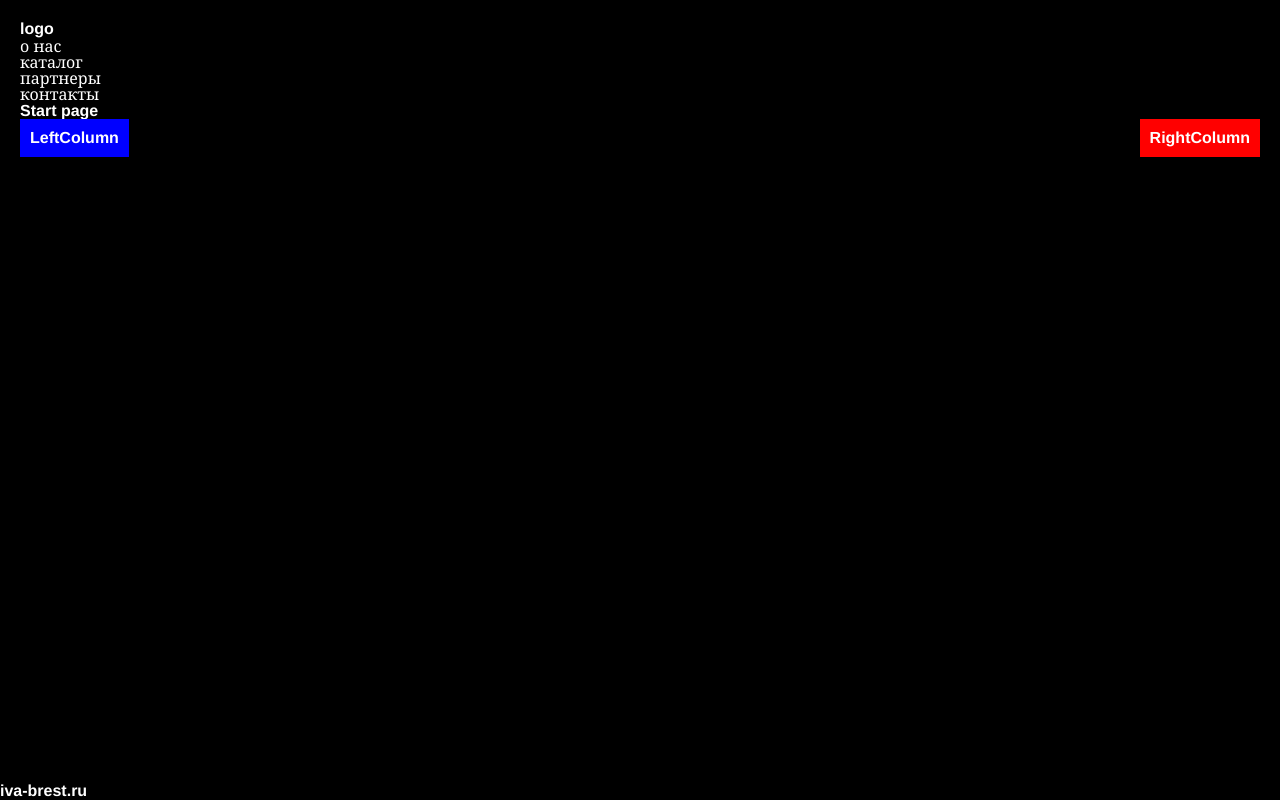
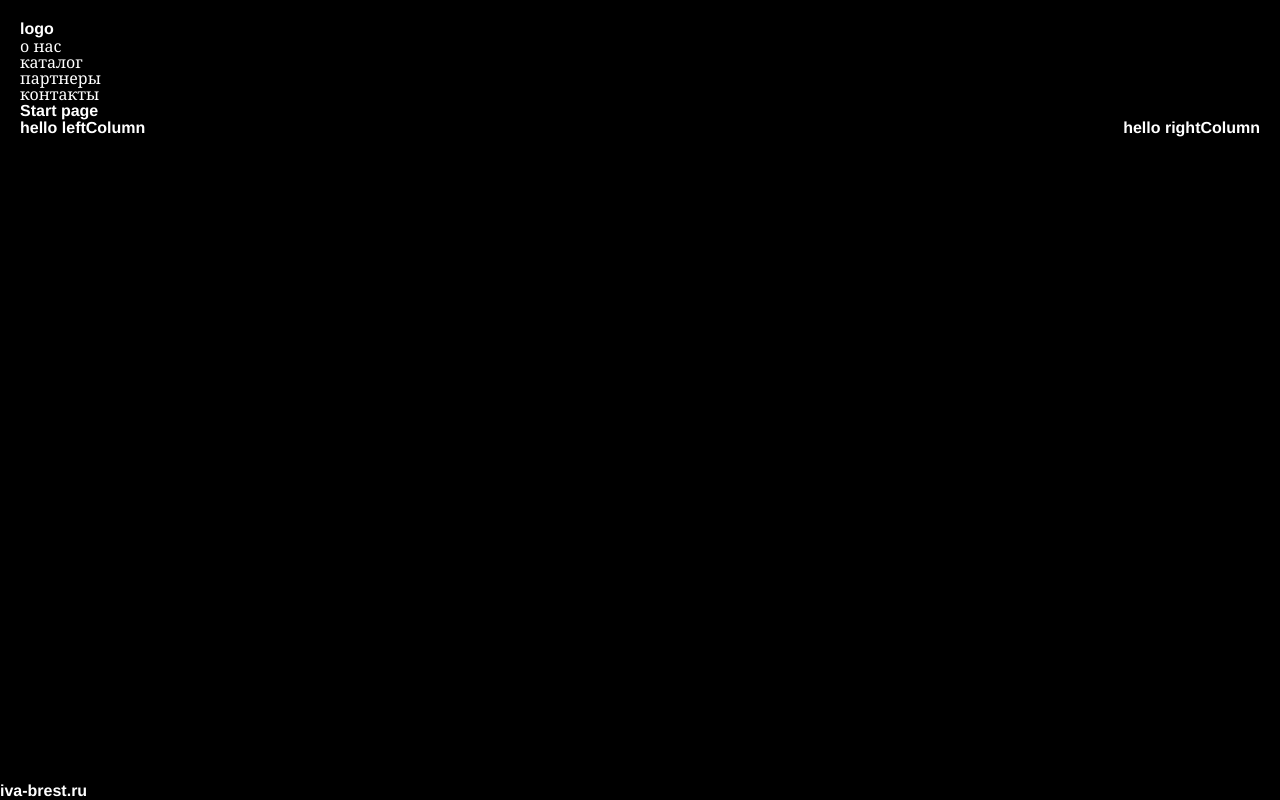
Before and after one commit to tabomors/iva-brest, a Gatsby site: page / in a window 1280 px wide. Built offline with nearby package versions, Linux system fonts and the light colour scheme; Gatsby itself is replaced by a stand-in of ours; what typography-theme-bootstrap would draw is missing.

Commit message:
new props for ColumnLayout

```diff
--- a/src/components/ColumnLayout/ColumnLayout.js
+++ b/src/components/ColumnLayout/ColumnLayout.js
@@ -2,12 +2,22 @@ import React from 'react';
 import PropTypes from 'prop-types';
 import styles from './ColumnLayout.module.css';
 
-const ColumnLayout = ({ children }) => {
-  return <div className={styles.content}>{children}</div>;
+const ColumnLayout = ({ leftColumn, rightColumn }) => {
+  return (
+    <div className={styles.content}>
+      {leftColumn}
+      {rightColumn}
+    </div>
+  );
 };
 
 ColumnLayout.propTypes = {
   children: PropTypes.element.isRequired,
 };
 
+ColumnLayout.propTypes = {
+  leftColumn: PropTypes.element,
+  rightColumn: PropTypes.element,
+};
+
 export default ColumnLayout;
--- a/src/components/Layout/Layout.js
+++ b/src/components/Layout/Layout.js
@@ -6,7 +6,8 @@ import styles from './Layout.module.css';
 
 const data = ['о нас', 'каталог', 'партнеры', 'контакты'];
 
-const Layout = ({ children }) => (
+const Layout = ({ children }) => {
+  return (
     <div className={styles.container}>
       <div className={styles.content}>
         <Header menu={data} />
@@ -15,6 +16,7 @@ const Layout = ({ children }) => (
       <Footer />
     </div>
   );
+};
 
 Layout.propTypes = {
   children: PropTypes.element.isRequired,
--- a/src/components/LeftColumn/LeftColumn.js
+++ /dev/null
@@ -1,14 +0,0 @@
-import React from 'react';
-import PropTypes from 'prop-types';
-import styles from './LeftColumn.module.css';
-
-const LeftColumn = ({ children }) => {
-  console.log(children);
-  return <div className={styles.container}>{children}</div>;
-};
-
-LeftColumn.propTypes = {
-  children: PropTypes.element.isRequired,
-};
-
-export default LeftColumn;
--- a/src/components/LeftColumn/LeftColumn.module.css
+++ /dev/null
@@ -1,4 +0,0 @@
-.container {
-  background-color: blue;
-  padding: 10px;
-}
--- a/src/components/LeftColumn/index.js
+++ /dev/null
@@ -1 +0,0 @@
-export { default } from './LeftColumn';
--- a/src/components/RightColumn/RightColumn.js
+++ /dev/null
@@ -1,14 +0,0 @@
-import React from 'react';
-import PropTypes from 'prop-types';
-import styles from './RightColumn.module.css';
-
-const RightColumn = ({ children }) => {
-  console.log(children);
-  return <div className={styles.container}>{children}</div>;
-};
-
-RightColumn.propTypes = {
-  children: PropTypes.element.isRequired,
-};
-
-export default RightColumn;
--- a/src/components/RightColumn/RightColumn.module.css
+++ /dev/null
@@ -1,4 +0,0 @@
-.container {
-  background-color: red;
-  padding: 10px;
-}
--- a/src/components/RightColumn/index.js
+++ /dev/null
@@ -1 +0,0 @@
-export { default } from './RightColumn';
--- a/src/pages/index.js
+++ b/src/pages/index.js
@@ -1,21 +1,15 @@
 import React from 'react';
 import Layout from '../components/Layout';
-import LeftColumn from '../components/LeftColumn';
-import RightColumn from '../components/RightColumn';
 import ColumnLayout from '../components/ColumnLayout';
 
 const IndexPage = () => {
+  const leftColumn = <h1>hello leftColumn</h1>;
+  const rightColumn = <h1>hello rightColumn</h1>;
+
   return (
     <Layout>
       <h1>Start page</h1>
-      <ColumnLayout>
-        <LeftColumn>
-          <h1>LeftColumn</h1>
-        </LeftColumn>
-        <RightColumn>
-          <h1>RightColumn</h1>
-        </RightColumn>
-      </ColumnLayout>
+      <ColumnLayout leftColumn={leftColumn} rightColumn={rightColumn} />
     </Layout>
   );
 };
```
Lines whose indentation alone changed are shown as unchanged.
